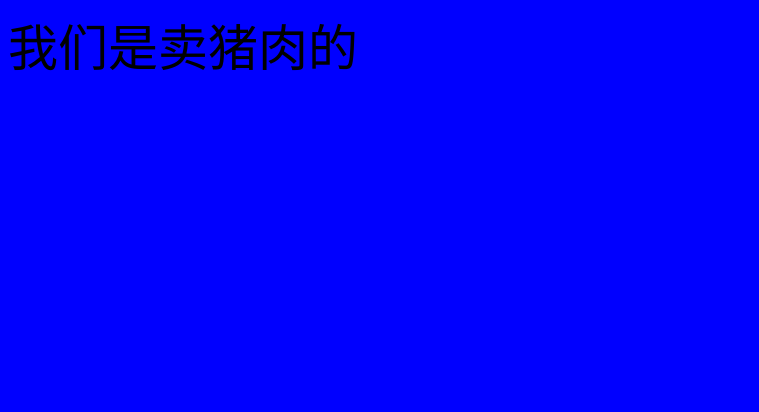
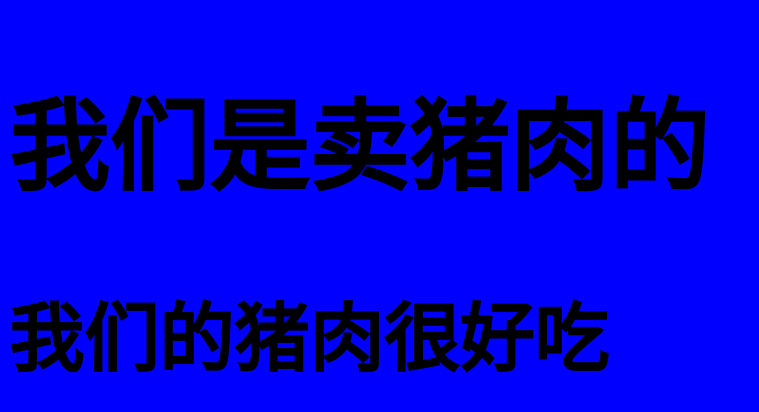
Before and after one commit to Zwen-2021/git-demo-2, a plain HTML site: page index.html in a window 1280 px wide. Shown: the whole page, without its empty margins (0-759 px from the left). Drawn offline with Linux system fonts and the light colour scheme.

Commit message:
添加了广告语

```diff
--- a/index.html
+++ b/index.html
@@ -8,6 +8,7 @@
     <link rel="stylesheet" href="style.css" />
   </head>
   <body>
-    我们是卖猪肉的
+    <h1>我们是卖猪肉的</h1>
+    <h2>我们的猪肉很好吃</h2>
   </body>
 </html>
```
